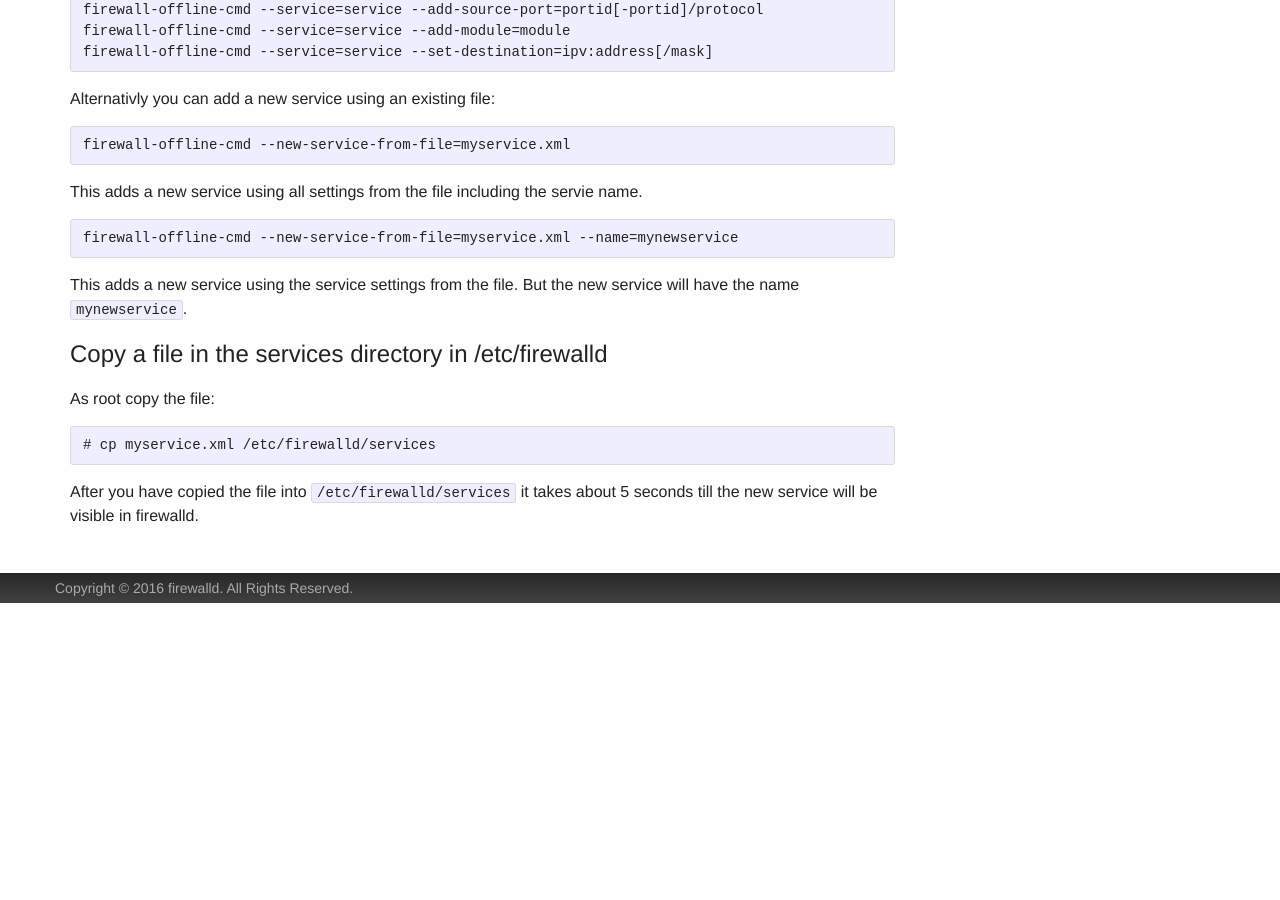
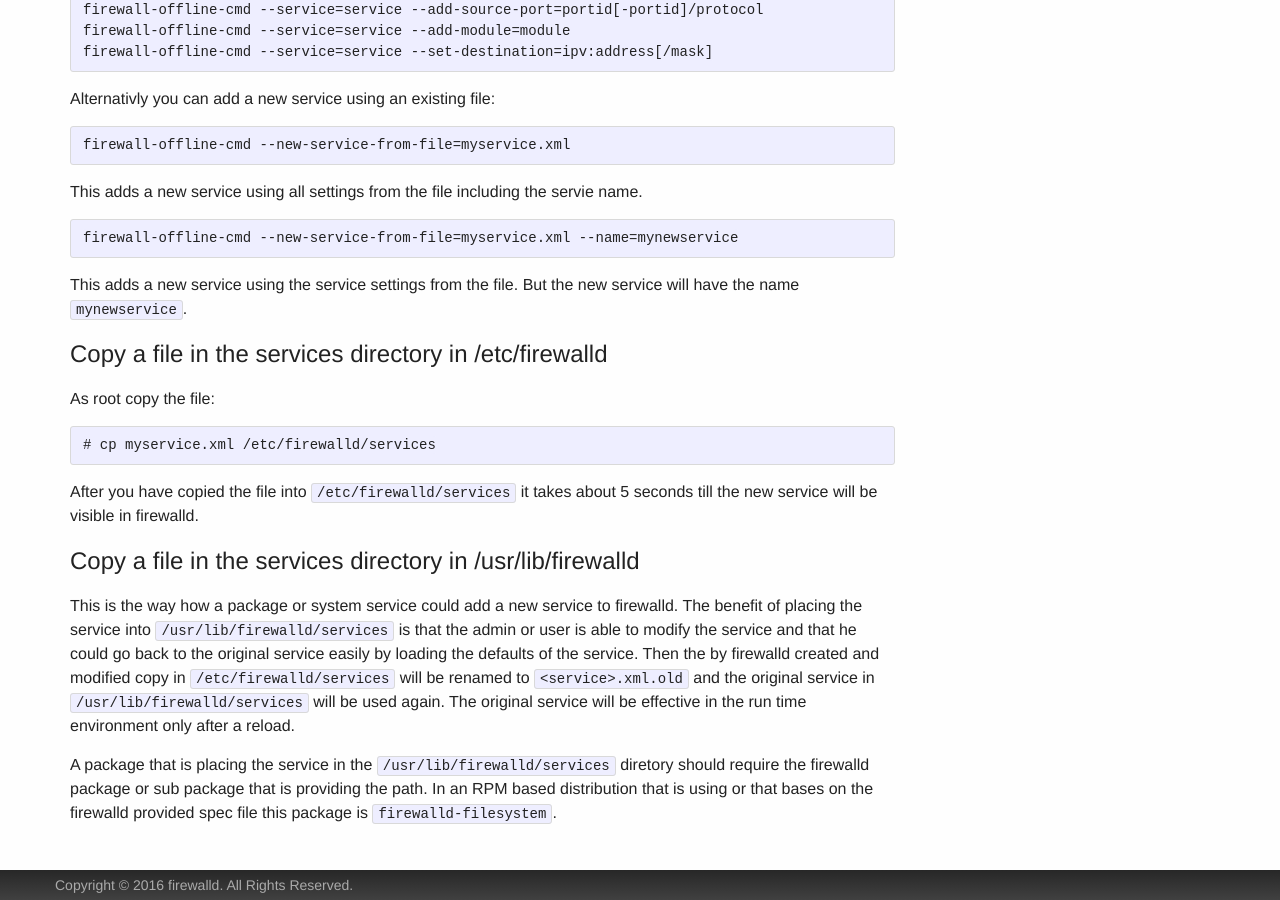
Before and after one commit to firewalld/firewalld.github.io, a Jekyll site: the page built from documentation/howto/add-a-service.md, in a window 1280 px wide and 900 px high, scrolled down 1415 px. Built offline with Jekyll 4.4.1, drawn with Linux system fonts in a browser that asks for light colours; before the commit the page ends 2018 px from its top, so only the background shows below that.

Commit message:
documentation/howto/add-a-service:New section about /usr/lib/firewalld

```diff
--- a/documentation/howto/add-a-service.md
+++ b/documentation/howto/add-a-service.md
@@ -68,3 +68,10 @@
     # cp myservice.xml /etc/firewalld/services
 
 After you have copied the file into `/etc/firewalld/services` it takes about 5 seconds till the new service will be visible in firewalld.
+
+## Copy a file in the services directory in /usr/lib/firewalld
+
+This is the way how a package or system service could add a new service to firewalld. The benefit of placing the service into `/usr/lib/firewalld/services` is that the admin or user is able to modify the service and that he could go back to the original service easily by loading the defaults of the service. Then the by firewalld created and modified copy in `/etc/firewalld/services` will be renamed to `<service>.xml.old` and the original service in `/usr/lib/firewalld/services` will be used again. The original service will be effective in the run
+time environment only after a reload.
+
+A package that is placing the service in the `/usr/lib/firewalld/services` diretory should require the firewalld package or sub package that is providing the path. In an RPM based distribution that is using or that bases on the firewalld provided spec file this package is `firewalld-filesystem`.
```
